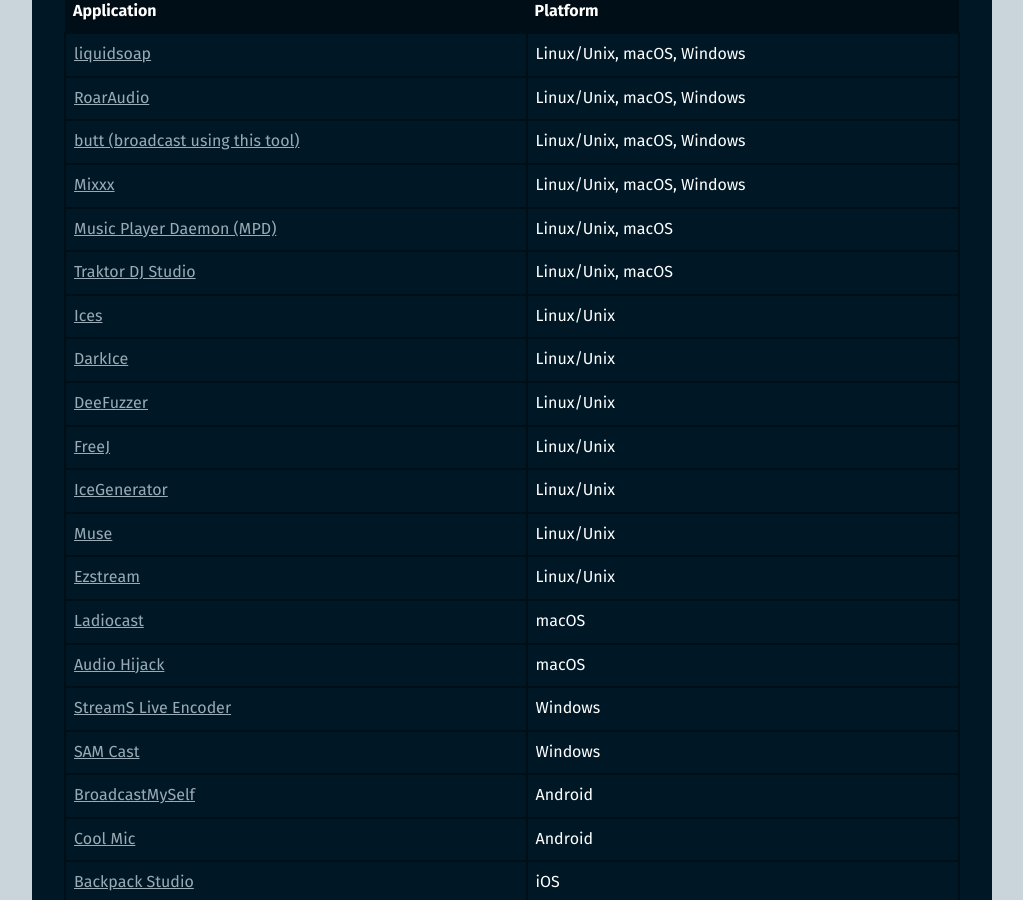
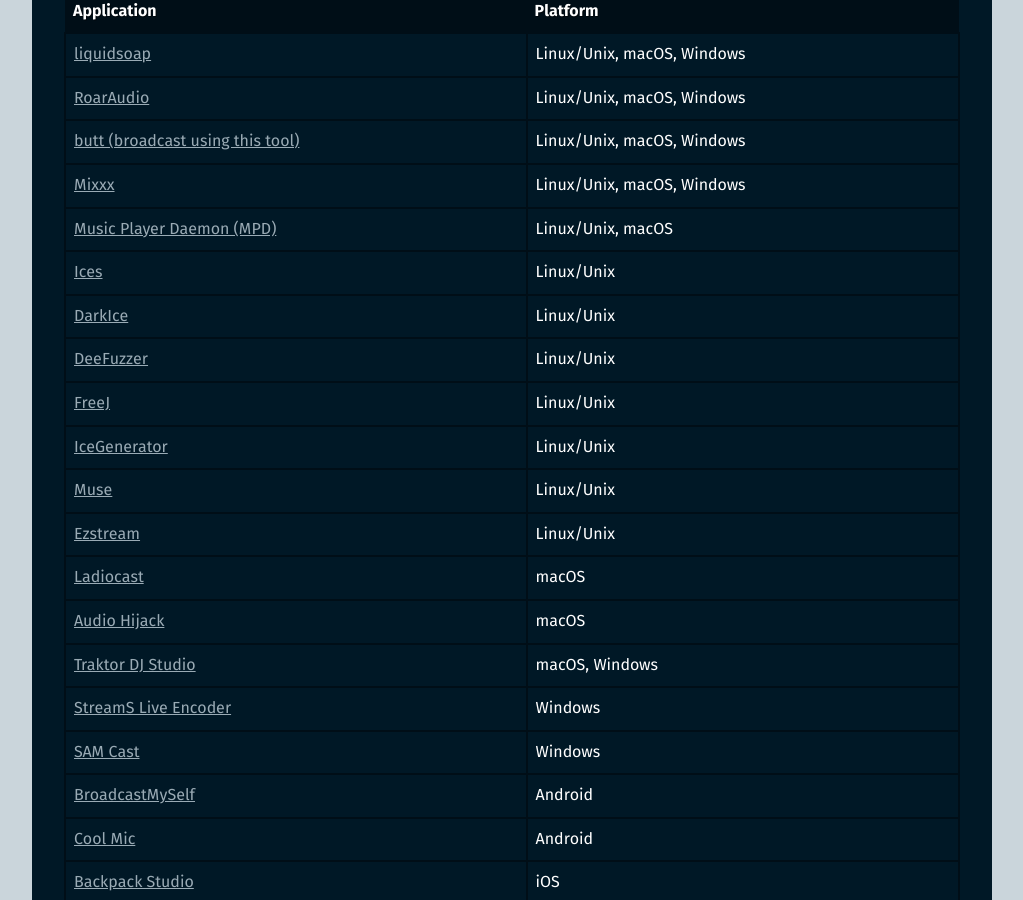
Before and after one commit to barionleg/Xipho, a Jekyll site: the page built from apps.md, in a window 1280 px wide and 900 px high, scrolled down 499 px. Shown: the whole window, without its empty margins (128-1151 px from the left). Built offline with Jekyll 4.4.1, drawn with Linux system fonts in a browser that asks for light colours.

Commit message:
Fix Traktor entry
Not available for linux, but only macOS and Windows

```diff
--- a/apps.md
+++ b/apps.md
@@ -14,7 +14,6 @@ These source clients are known to work with Icecast
 |[butt (broadcast using this tool)][butt]     |Linux/Unix, macOS, Windows   |
 |[Mixxx][mixxx]                               |Linux/Unix, macOS, Windows   |
 |[Music Player Daemon (MPD)][mpd]             |Linux/Unix, macOS            |
-|[Traktor DJ Studio][traktor-dj-studio]       |Linux/Unix, macOS            |
 |[Ices][ices]                                 |Linux/Unix                   |
 |[DarkIce][darkice]                           |Linux/Unix                   |
 |[DeeFuzzer][deefuzzer]                       |Linux/Unix                   |
@@ -24,6 +23,7 @@ These source clients are known to work with Icecast
 |[Ezstream][ezstream]                         |Linux/Unix                   |
 |[Ladiocast][ladiocast]                       |macOS                        |
 |[Audio Hijack][audiohighjack]                |macOS                        |
+|[Traktor DJ Studio][traktor-dj-studio]       |macOS, Windows               |
 |[StreamS Live Encoder][streams-live-encoder] |Windows                      |
 |[SAM Cast][sam-cast]                         |Windows                      |
 |[BroadcastMySelf][broadcastmyself]           |Android                      |
```
